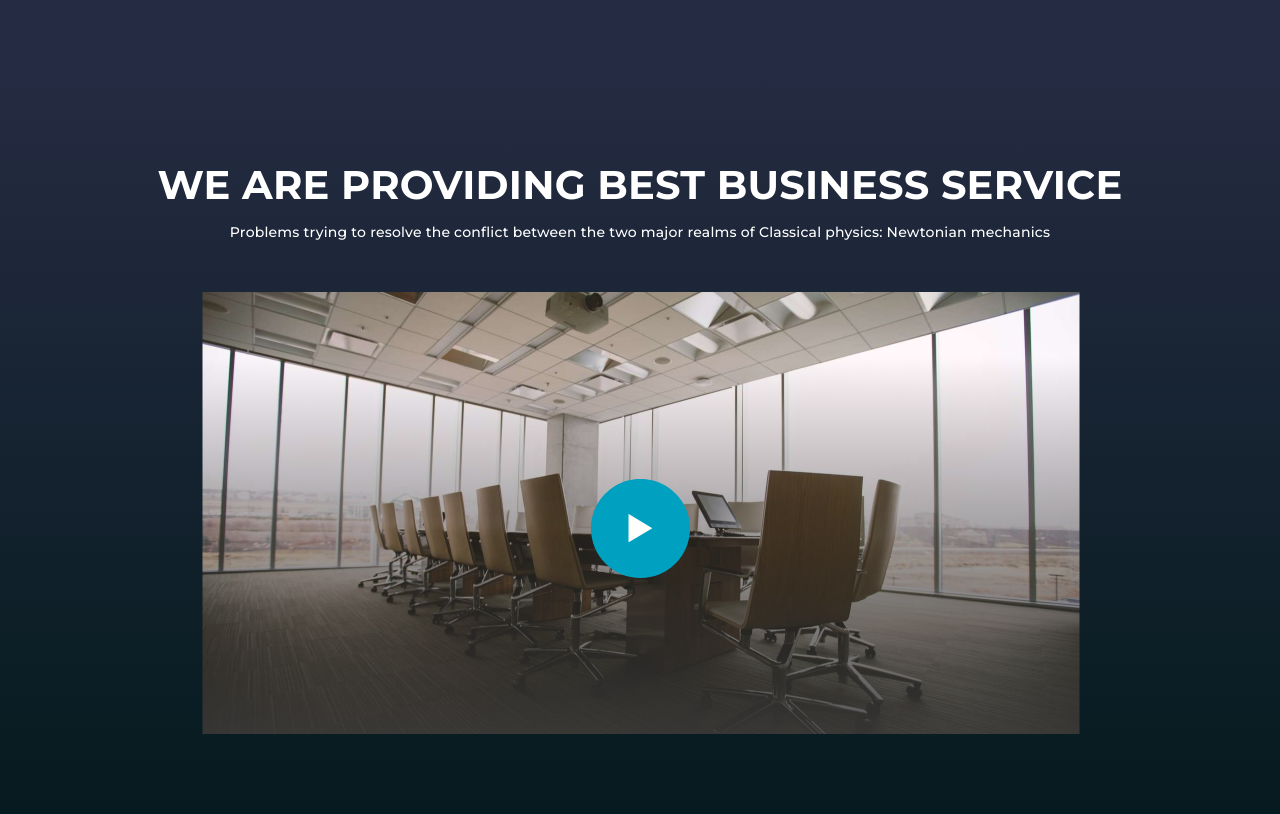
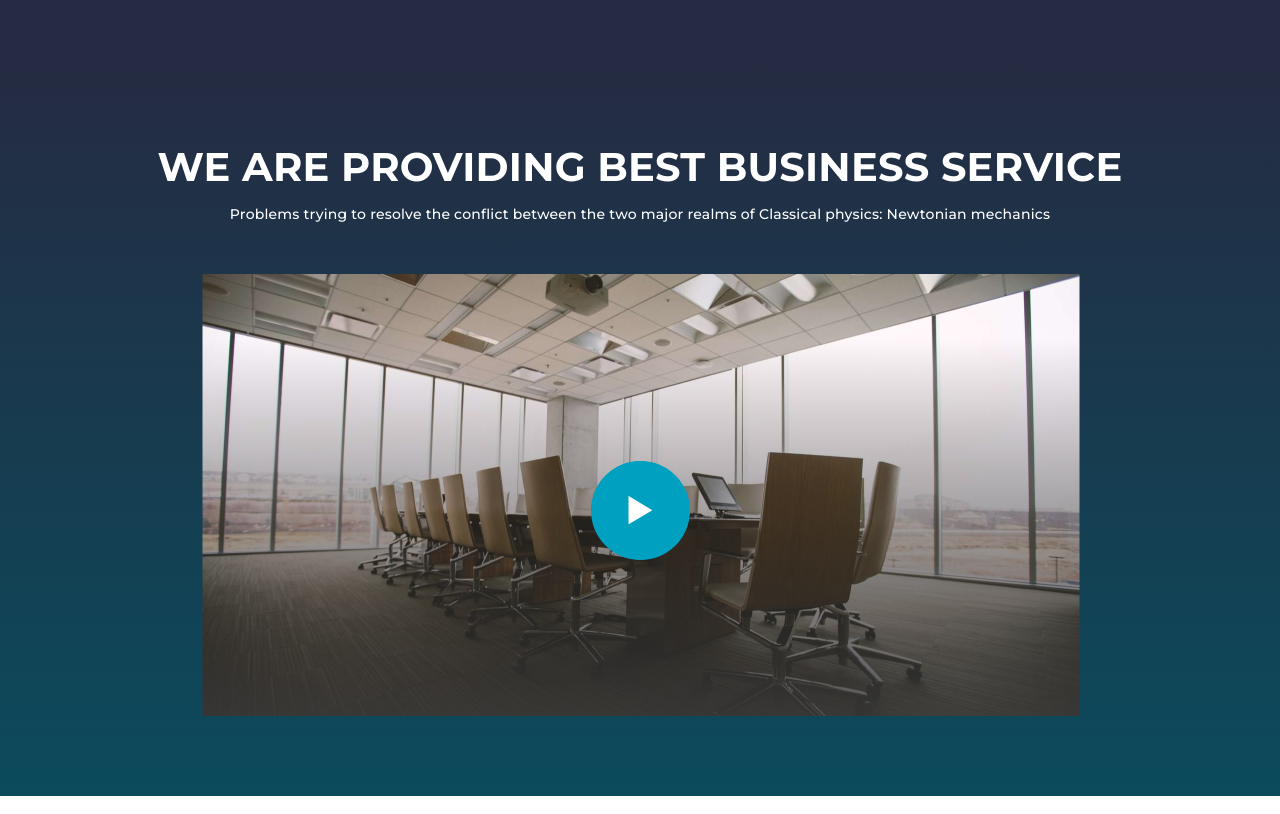
Before and after one commit to VioletaScvortova/Frontend-Project-KMarketer, a plain HTML site: page index.html in a window 1280 px wide. Shown: the part 2685-3499 px from the top of the page. Drawn offline with Linux system fonts and the light colour scheme.

Commit message:
Second attempt to make a gradient (without using png)

```diff
--- a/css/style.css
+++ b/css/style.css
@@ -151,6 +151,8 @@ body {
   color: white;
   text-align: center;
 }
+
+
 
 .top-banner {
   font-family: "Montserrat";
@@ -360,19 +362,10 @@ h6 {
 
 /* Home-2. Strong Points start*/
 
-.video-presentation {
-  font-family: "Montserrat";
-  background-image: linear-gradient(
-      to bottom,
-      rgba(37, 43, 66, 1),
-      rgba(0, 0, 0, 0.5)
-    ),
-    url("/img/background-filter.png");
-}
 
 .strong-points,
 .customer-feedback,
-.our-team {
+.our-team,.video-presentation {
   font-family: "Montserrat";
   background-color: #252b42;
   background-repeat: no-repeat;
@@ -548,6 +541,12 @@ h6 {
   text-transform: uppercase;
 }
 
+#gradient-background {
+  background: linear-gradient(
+          rgba(37, 43, 66, 1),
+          rgb(11, 75, 92));
+      };
+
 .staff__job {
   color: #737373;
   font-weight: 600;
--- a/index.html
+++ b/index.html
@@ -258,7 +258,7 @@
             </div>
     </section>
 
-<section class="video-presentation">
+<section class="video-presentation" id="gradient-background">
     <div class="container">
 
         <div class="video-presentation__content">
```
